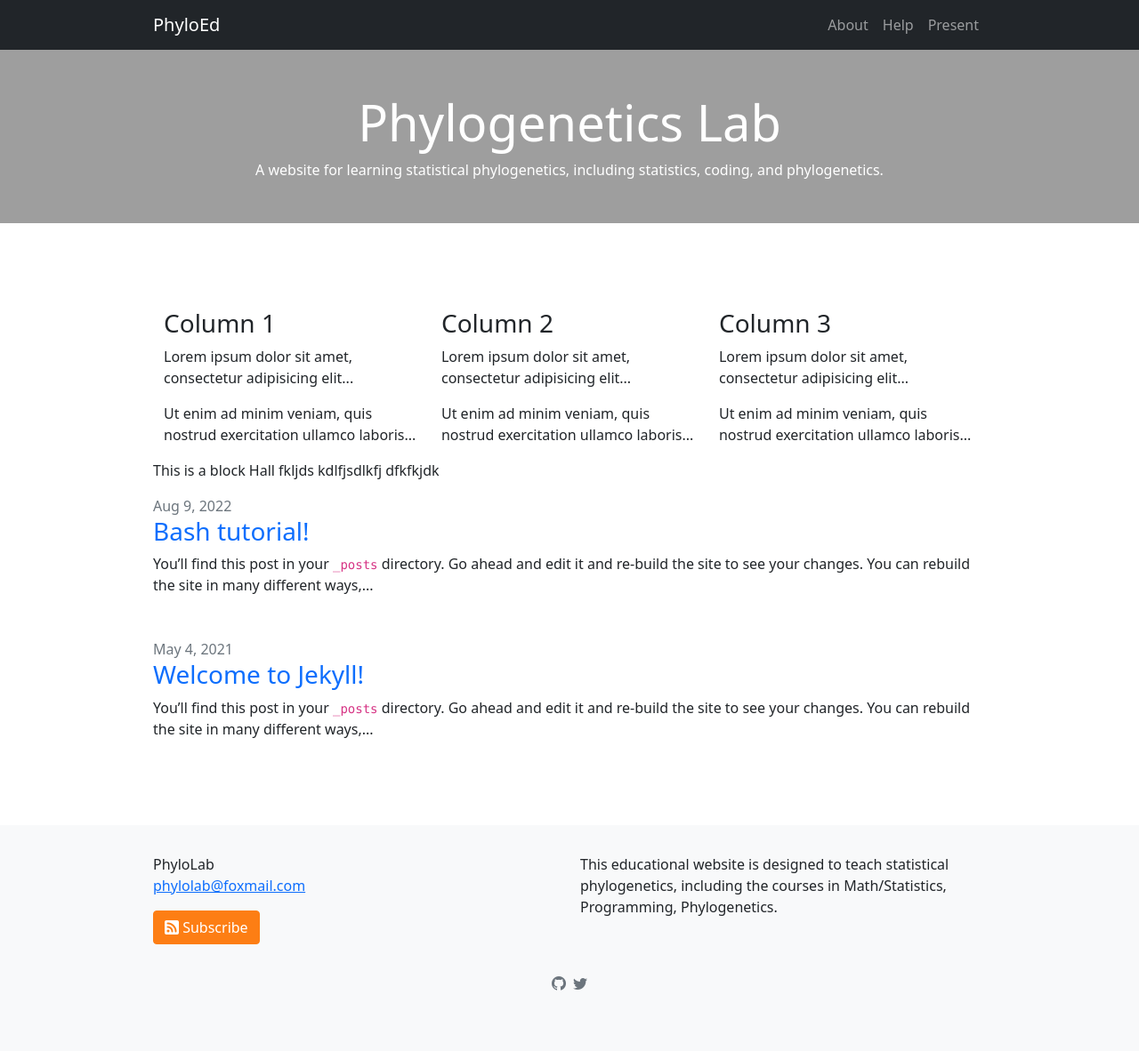
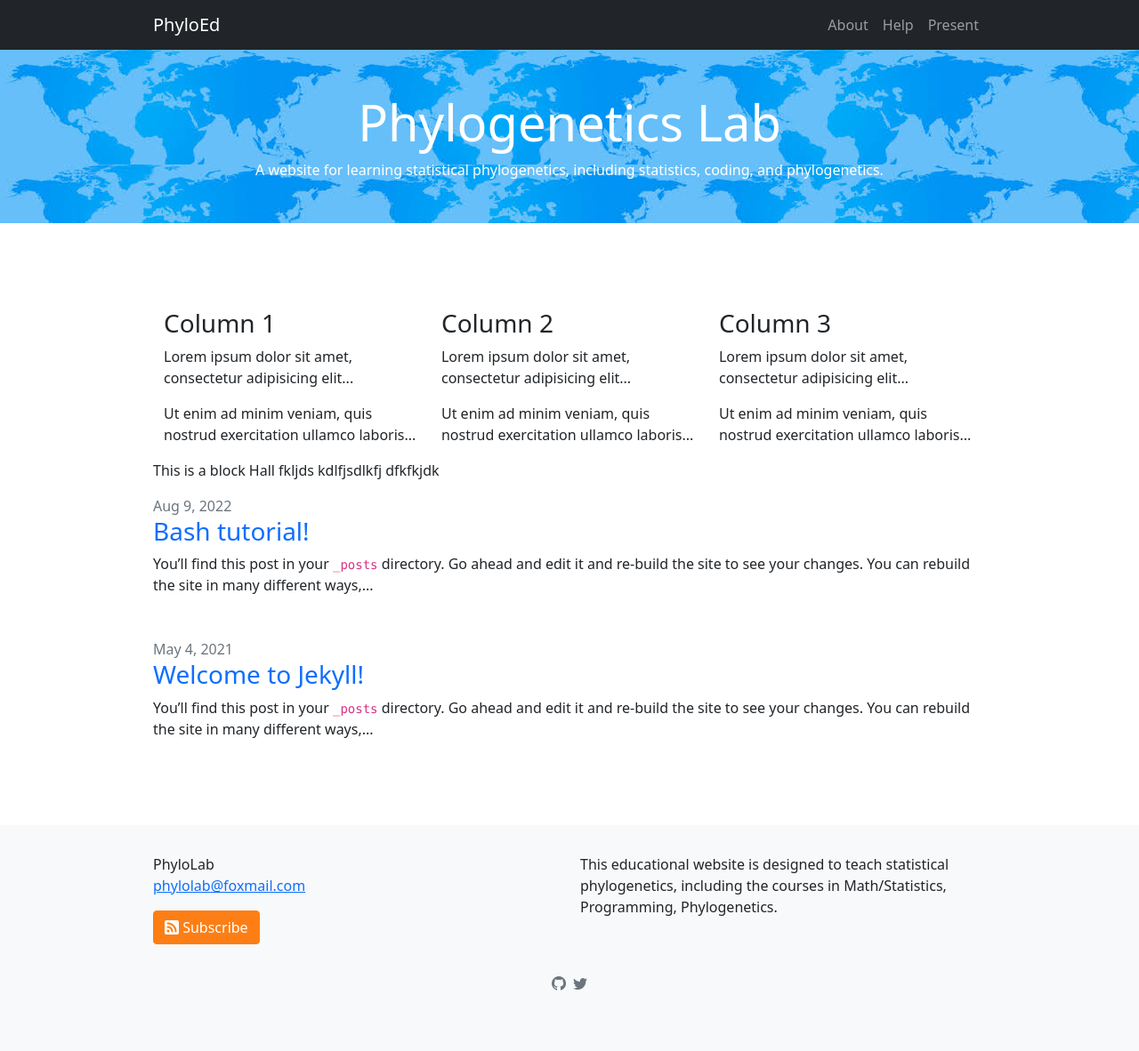
Before and after one commit to lliu1871/PhyEd, a Jekyll site: the page built from index.markdown, in a window 1280 px wide. Shown: the whole page at 89% size. Built offline with Jekyll 4.4.1, drawn with Linux system fonts in a browser that asks for light colours.

Commit message:
Update header.html

```diff
--- a/_includes/header.html
+++ b/_includes/header.html
@@ -26,7 +26,7 @@
     </div>
   </nav>
 
- <div style="background: url(https://lliu1871.github.io/boostrap/img/header/header2.jpg)" class="jumbotron bg-cover text-white">
+ <div style="background: url({{ '/img/header/header2.jpg' | relative_url }})" class="jumbotron bg-cover text-white">
     <div class="container py-5 text-center">
         <h1 class="display-4 font-weight-bold">Phylogenetics Lab</h1>
         <p class="font-italic mb-0">A website for learning statistical phylogenetics, including statistics, coding, and phylogenetics.</p>
```
